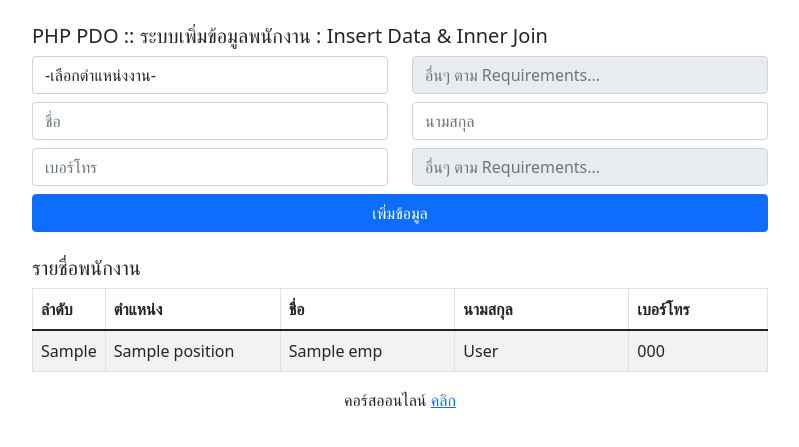
After one commit to ItachiG6/php-pdo, a PHP site: page /innerjoin.php in a window 1280 px wide. The commit adds this page. Shown: the top 447 px of the page, without its empty margins (240-1039 px from the left). Run offline with PHP 8.4, Linux system fonts and the light colour scheme; tables that the repository leaves empty or names only in its code hold one stand-in row (values such as "Sample post").

Commit message:
Add files via upload

```diff
--- /dev/null
+++ b/innerjoin.php
@@ -0,0 +1,185 @@
+<?php
+//ไฟล์เชื่อมต่อฐานข้อมูล
+    require_once 'connect.php';
+ ?>
+ <!DOCTYPE html>
+<html lang="en">
+  <head>
+    <meta charset="UTF-8">
+    <meta http-equiv="X-UA-Compatible" content="IE=edge">
+    <meta name="viewport" content="width=device-width, initial-scale=1.0">
+    <link href="https://cdn.jsdelivr.net/npm/bootstrap@5.1.1/dist/css/bootstrap.min.css" rel="stylesheet" integrity="sha384-F3w7mX95PdgyTmZZMECAngseQB83DfGTowi0iMjiWaeVhAn4FJkqJByhZMI3AhiU" crossorigin="anonymous">
+    <title>Basic PHP PDO ระบบเพิ่มข้อมูลพนักงาน by devbanban.com 2021</title>
+  </head>
+  <body>
+    <div class="container">
+      <div class="row">
+        <div class="col-md-2"></div>
+        <div class="col-md-8"> <br>
+          <h5>PHP PDO :: ระบบเพิ่มข้อมูลพนักงาน : Insert Data & Inner Join</h5>
+
+          <form action="" method="post">
+            <div class="mb-2 row">
+                <div class="col-sm-6">
+                <select name="ref_p_id" class="form-control" required>
+                  <option value="">-เลือกตำแหน่งงาน-</option>
+                  <?php
+                  //คิวรี่ข้อมูลตำแหน่ง เพื่อมาแสดงใน select/option
+                  $stmt = $conn->prepare("SELECT* FROM tbl_position");
+                  $stmt->execute();
+                  $result = $stmt->fetchAll();
+                  foreach($result as $row) {
+                  ?>
+                  <option value="<?= $row['p_id'];?>">-<?= $row['p_name'];?></option>
+                <?php } ?>
+                </select>
+              </div>
+               <div class="col-sm-6">
+                  <input type="text" name="xxx" class="form-control" required  placeholder="อื่นๆ ตาม Requirements..." disabled>
+                </div>
+              </div>
+            <div class="mb-2 row">
+                <div class="col-sm-6">
+                <input type="text" name="emp_name" class="form-control" required minlength="3" placeholder="ชื่อ">
+              </div>
+             <!--  </div>
+              <div class="mb-2"> -->
+                <div class="col-sm-6">
+                  <input type="text" name="emp_surname" class="form-control" required minlength="3" placeholder="นามสกุล">
+                </div>
+                </div>
+                <div class="mb-2 row">
+                <div class="col-sm-6">
+                  <input type="text" name="emp_phone" class="form-control" required minlength="10" maxlength="10" placeholder="เบอร์โทร">
+                </div>
+                <div class="col-sm-6">
+                  <input type="text" name="xxx" class="form-control" required  placeholder="อื่นๆ ตาม Requirements..." disabled>
+                </div>
+                </div>
+                <div class="mb-2 row">
+                <div class="d-grid gap-2 col-sm-12 mb-3">
+                <button type="submit" class="btn btn-primary">เพิ่มข้อมูล</button>
+              </div>
+            </div>
+              </form>
+
+              <h5>รายชื่อพนักงาน</h5>
+               <table class="table table-striped  table-hover table-responsive table-bordered">
+                        <thead>
+                            <tr>
+                                <th width="5%">ลำดับ</th>
+                                <th width="25%">ตำแหน่ง</th>
+                                <th width="25%">ชื่อ</th>
+                                <th width="25%">นามสกุล</th>
+                                <th width="20%">เบอร์โทร</th>
+                            </tr>
+                        </thead>
+                        <tbody>
+                            <?php
+                            //คิวรี่ข้อมูลมาแสดงในตาราง โดยเทียบข้อมูลระหว่างตารางตำแหน่งงานกับตารางพนักงานที่มีคอลัมภ์สัมพันธ์กัน ก็คือ p_id กับ ref_p_id
+                            $stmtEmp = $conn->prepare("
+                              SELECT e.*, p.p_name #ตารางพนักงานเอามาทุกคอลัมภ์ , ตารางตำแหน่งเอามาแค่ชื่อตำแหน่ง
+                              FROM tbl_emp AS e  #AS e คือการแทนชื่อตารางให้ชื่อสั้นลงในตอนที่เอาไป inner join โค้ดจะดูไม่รก
+                              INNER JOIN tbl_position AS P ON e.ref_p_id=p.p_id
+                              ORDER BY e.no ASC #เรียงลำดับข้อมูลจากน้อยไปมาก
+                              ");
+                            $stmtEmp->execute();
+                            $resultEmp = $stmtEmp->fetchAll();
+                            foreach($resultEmp as $rowEmp) {
+                            ?>
+                            <tr>
+                                <td><?= $rowEmp['no'];?></td>
+                                <td><?= $rowEmp['p_name'];?></td>
+                                <td><?= $rowEmp['emp_name'];?></td>
+                                <td><?= $rowEmp['emp_surname'];?></td>
+                                <td><?= $rowEmp['emp_phone'];?></td>
+                            </tr>
+                            <?php } ?>
+                        </tbody>
+                    </table>
+            </div>
+          </div>
+        </div>
+        <center>คอร์สออนไลน์  <a href="https://devbanban.com/?cat=250" target="_blank"> คลิก </a> </center>
+      </body>
+    </html>
+
+
+    <?php
+
+  //print_r($_POST); //ตรวจสอบมี input อะไรบ้าง และส่งอะไรมาบ้าง
+  //exit();
+ //ถ้ามีค่าส่งมาจากฟอร์ม
+    if(isset($_POST['emp_name']) && isset($_POST['emp_surname']) && isset($_POST['emp_phone']) && isset($_POST['ref_p_id'])){
+    // sweet alert
+    echo '
+    <script src="https://code.jquery.com/jquery-2.1.3.min.js"></script>
+    <script src="https://cdnjs.cloudflare.com/ajax/libs/sweetalert/1.1.3/sweetalert-dev.js"></script>
+    <link rel="stylesheet" href="https://cdnjs.cloudflare.com/ajax/libs/sweetalert/1.1.3/sweetalert.css">';
+
+    //ไฟล์เชื่อมต่อฐานข้อมูล
+    //require_once 'connect.php';
+    //ประกาศตัวแปรรับค่าจากฟอร์ม
+    $ref_p_id = $_POST['ref_p_id'];
+    $emp_name = $_POST['emp_name'];
+    $emp_surname = $_POST['emp_surname'];
+    $emp_phone = $_POST['emp_phone'];
+
+    //check duplicate เช็คขากชื่อ-นามสกุล
+      $stmt = $conn->prepare("SELECT no FROM tbl_emp WHERE emp_name = :emp_name AND emp_surname = :emp_surname");
+      $stmt->execute(array(':emp_name' => $emp_name, ':emp_surname' => $emp_surname ));
+      //ถ้าชื่อ-นามสกุลซ้ำ ให้เด้งกลับไปหน้าฟอร์ม ปล.ข้อความใน sweetalert ปรับแต่งได้ตามความเหมาะสม
+      if($stmt->rowCount() > 0){
+          echo '<script>
+                       setTimeout(function() {
+                        swal({
+                            title: "รายชื่อซ้ำ !! ",
+                            text: "กรุณาเพิ่มข้อมูลใหม่อีกครั้ง",
+                            type: "warning"
+                        }, function() {
+                            window.location = "formAddEmp.php"; //หน้าที่ต้องการให้กระโดดไป
+                        });
+                      }, 1000);
+                </script>';
+      }else{ //ถ้าไม่ซ้ำ เก็บข้อมูลลงตาราง
+              //sql insert
+              $stmt = $conn->prepare("INSERT INTO tbl_emp
+                (ref_p_id, emp_name, emp_surname, emp_phone)
+                VALUES
+                (:ref_p_id, :emp_name, :emp_surname, :emp_phone)");
+
+              //brndParam ข้อความทั่วไป = PARAM_STR, ตัวเลข = PARAM_INT
+              $stmt->bindParam(':emp_name', $emp_name, PDO::PARAM_STR);
+              $stmt->bindParam(':emp_surname', $emp_surname , PDO::PARAM_STR);
+              $stmt->bindParam(':emp_phone', $emp_phone , PDO::PARAM_STR);
+              $stmt->bindParam(':ref_p_id', $ref_p_id , PDO::PARAM_INT);
+              $result = $stmt->execute();
+              $conn = null; //close connect db
+              if($result){
+                  echo '<script>
+                       setTimeout(function() {
+                        swal({
+                            title: "เพิ่มข้อมูลพนักงานสำเร็จ",
+                            type: "success"
+                        }, function() {
+                            window.location = "formAddEmp.php"; //หน้าที่ต้องการให้กระโดดไป
+                        });
+                      }, 1000);
+                  </script>';
+              }else{
+                 echo '<script>
+                       setTimeout(function() {
+                        swal({
+                            title: "เกิดข้อผิดพลาด",
+                            type: "error"
+                        }, function() {
+                            window.location = "formAddEmp.php"; //หน้าที่ต้องการให้กระโดดไป
+                        });
+                      }, 1000);
+                  </script>';
+              }
+
+        } //else chk dup
+    } //isset
+    //devbanban.com
+    ?>
```
Also changed, not shown: Calculator.php (added, +68 -0 lines), index.php (+9 -2 lines).
